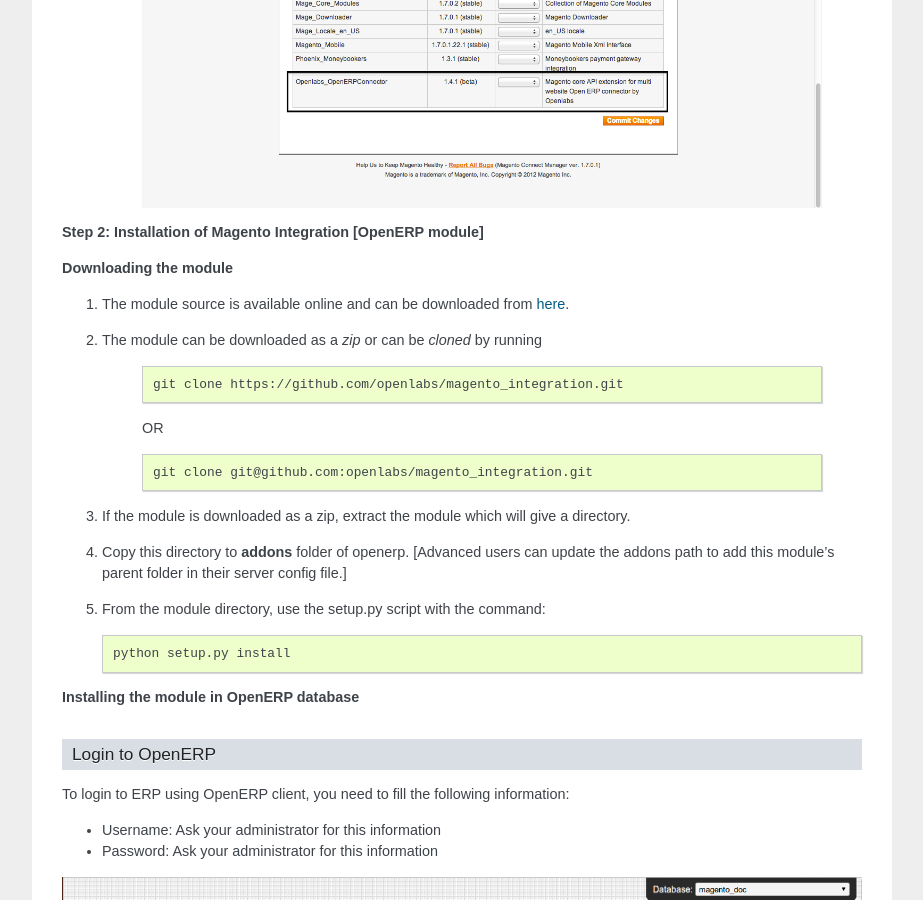
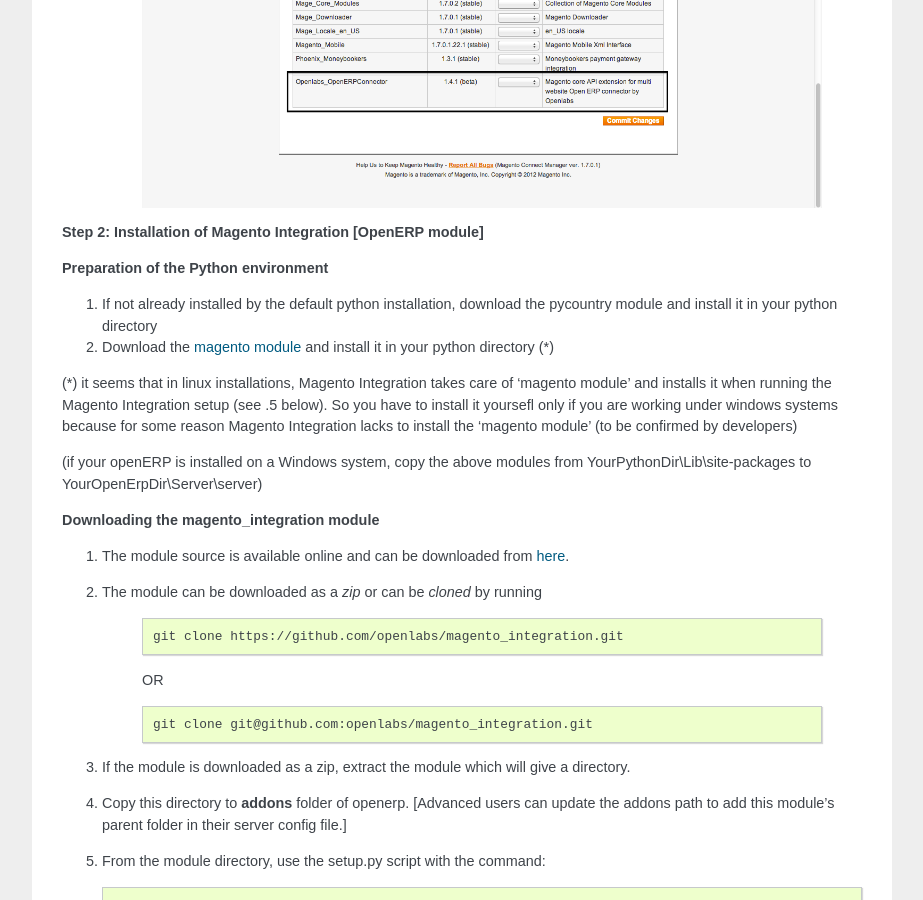
Before and after one commit to openlabs/magento_integration, a Sphinx documentation site: the page built from doc/source/introduction.rst, in a window 1280 px wide and 900 px high, scrolled down 3484 px. Shown: the whole window, without its empty margins (198-1121 px from the left). Built offline with Sphinx 7.4.7, drawn with Linux system fonts in a browser that asks for light colours; formulas are drawn with MathJax 3.

Commit message:
Update introduction.rst
* Added steps for installation of python modules 'magento' and 'pycountry'
  required by openERP 'magento_integration' module.

```diff
--- a/doc/source/introduction.rst
+++ b/doc/source/introduction.rst
@@ -88,7 +88,17 @@
 
 **Step 2: Installation of Magento Integration [OpenERP module]**
 
-**Downloading the module**
+**Preparation of the Python environment**
+
+1. If not already installed by the default python installation, download the pycountry module and install it in your python directory
+
+2. Download the `magento module <https://github.com/openlabs/magento>`_ and install it in your python directory (*)
+
+(*) it seems that in linux installations, Magento Integration takes care of 'magento module' and installs it when running the Magento Integration setup (see .5 below). So you have to install it yoursefl only if you are working under windows systems because for some reason Magento Integration lacks to install the 'magento module' (to be confirmed by developers)
+
+(if your openERP is installed on a Windows system, copy the above modules from YourPythonDir\\Lib\\site-packages to YourOpenErpDir\\Server\\server)
+
+**Downloading the magento_integration module**
 
 1. The module source is available online and can be downloaded from
    `here <https://github.com/openlabs/magento_integration>`_.
```
